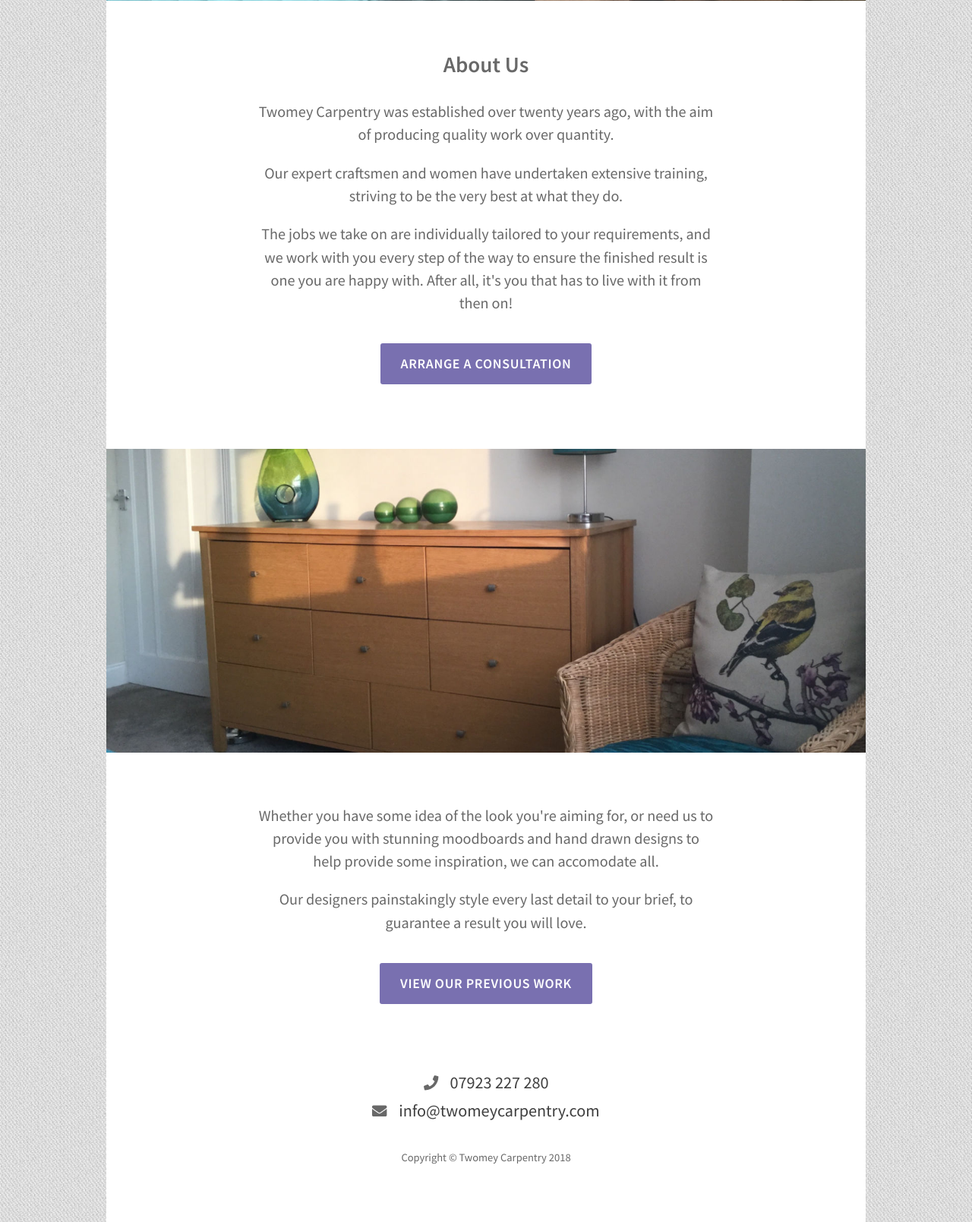
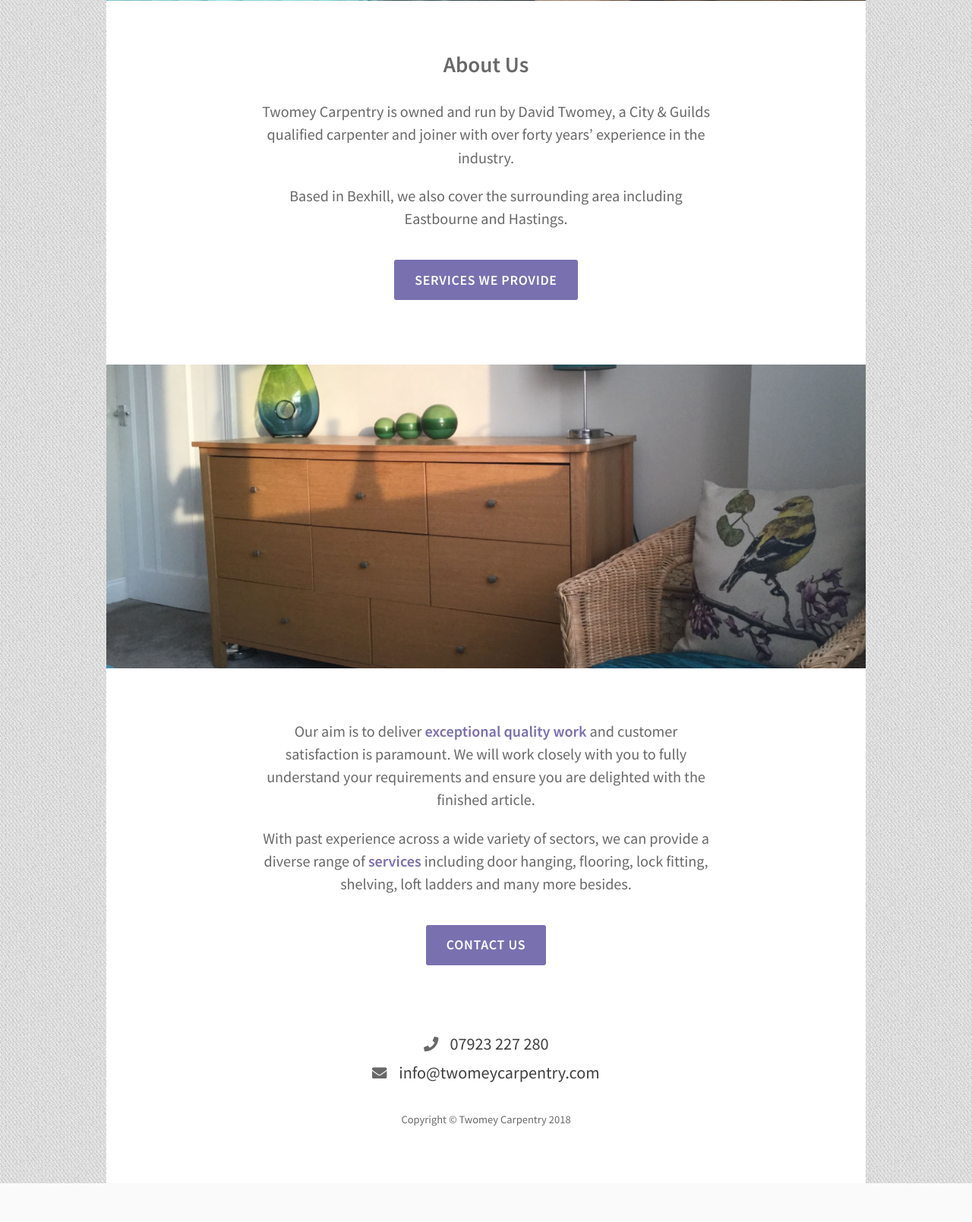
Before and after one commit to LukeTwomey/twomeycarpentry, a PHP site: page /about in a window 1280 px wide. Shown: the part 324-1933 px from the top of the page at 76% size. After the commit the page ends 1882 px from the top, so only its background shows below. Run offline with PHP 8.4, Linux system fonts and the light colour scheme.

Commit message:
Update about us page

```diff
--- a/about.php
+++ b/about.php
@@ -20,10 +20,11 @@
                 <div class="text">
                     <div class="content">
                         <h1>About Us</h1>
-                        <p>Twomey Carpentry was established over twenty years ago, with the aim of producing quality work over quantity.</p>
-                        <p>Our expert craftsmen and women have undertaken extensive training, striving to be the very best at what they do.</p>
-                        <p>The jobs we take on are individually tailored to your requirements, and we work with you every step of the way to ensure the finished result is one you are happy with. After all, it's you that has to live with it from then on!</p>
-                        <a href="contact" class="button">Arrange a consultation</a>
+                        <p>Twomey Carpentry is owned and run by David Twomey, a City & Guilds qualified carpenter and joiner with over forty years’ experience in the industry.</p>
+
+                        <p>Based in Bexhill, we also cover the surrounding area including Eastbourne and Hastings.</p>
+
+                        <a href="services" class="button">Services we provide</a>
                     </div>
                 </div>
 
@@ -32,9 +33,11 @@
 
                 <div class="text">
                     <div class="content">
-                        <p>Whether you have some idea of the look you're aiming for, or need us to provide you with stunning moodboards and hand drawn designs to help provide some inspiration, we can accomodate all.</p>
-                        <p>Our designers painstakingly style every last detail to your brief, to guarantee a result you will love.</p>
-                        <a href="projects" class="button">View our previous work</a>
+                        <p>Our aim is to deliver <a href="projects">exceptional quality work</a> and customer satisfaction is paramount. We will work closely with you to fully understand your requirements and ensure you are delighted with the finished article.</p>
+
+                        <p>With past experience across a wide variety of sectors, we can provide a diverse range of <a href="services">services</a> including door hanging, flooring, lock fitting, shelving, loft ladders and many more besides.</p>
+
+                        <a href="contact" class="button">Contact Us</a>
                     </div>
                 </div>
 
```
